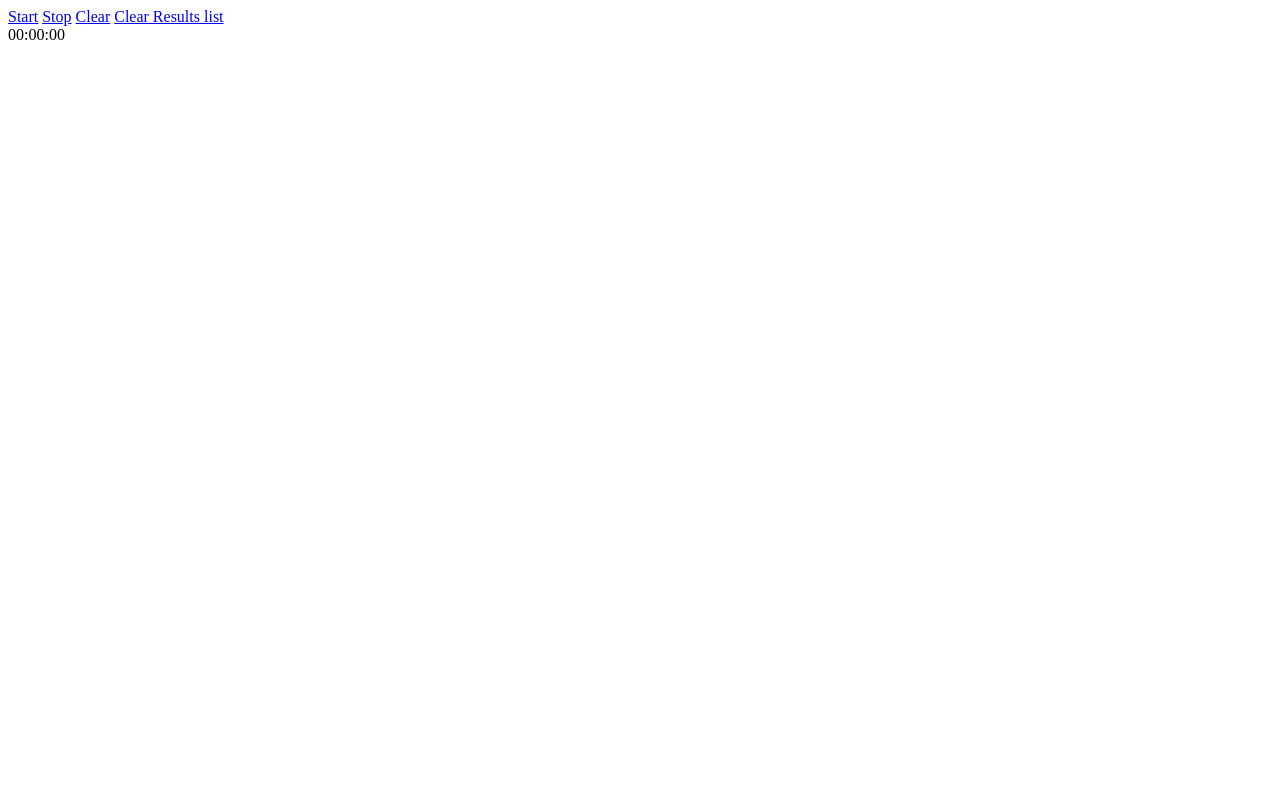
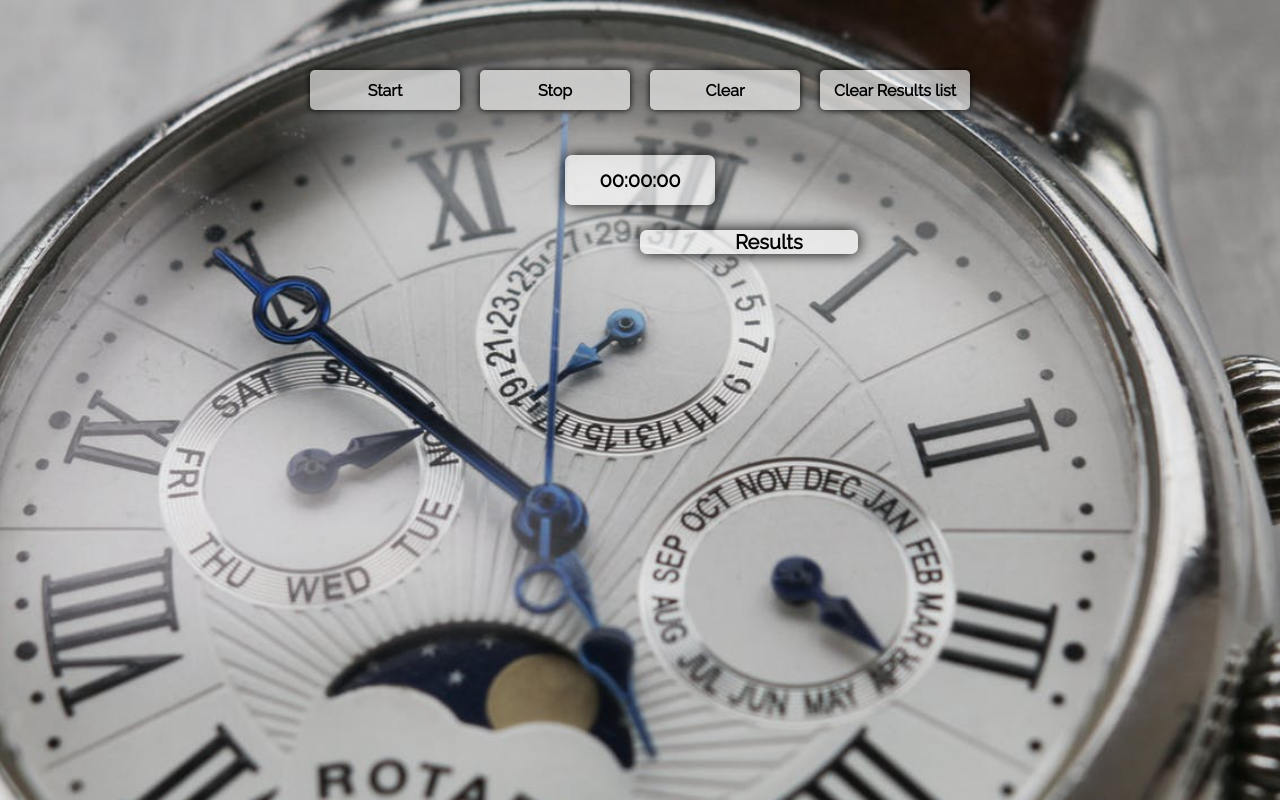
Before and after one commit to marcinswirek/ES6_stopwatch, a website: page index.html in a window 1280 px wide. Drawn offline with nearby package versions, Linux system fonts and the light colour scheme; files that its build step writes are made by us from their sources.

Commit message:
Correct some white spaces in code. Add style. Delete extra js file and folder. Add background pic in images folder

```diff
--- a/index.html
+++ b/index.html
@@ -3,7 +3,7 @@
   <head>
     <meta charset="UTF-8" />
     <title>Timer!</title>
-    <link rel="stylesheet" href="css/styles.css">
+    <link rel="stylesheet" href="css/style.css">
   </head>
   <body>
     <nav class="controls">
@@ -13,7 +13,7 @@
 		<a href="#" class="button" id="clear-results">Clear Results list</a>
 	</nav>
 	<div class="stopwatch"></div>
-	<ul class="results"></ul>
+	<ul class="results">Results</ul>
     <script type="text/javascript" src="script-compiled.js"></script>
   </body>
 </html>
--- a/sass/style.scss
+++ b/sass/style.scss
@@ -0,0 +1,82 @@
+@import url('https://fonts.googleapis.com/css?family=PT+Sans|Quicksand|Raleway');
+
+// Variables
+$black: black;
+$white: white;
+$font-size-m: 20px;
+
+// Content
+* {
+    box-sizing: border-box;
+    //border: 1px solid red;
+}
+
+body {
+    font-family: 'Raleway', 'Quicksand', sans-serif;
+    margin: 0 auto;
+    background-image: url('../images/stoper.jpeg');
+    background-size: cover;
+    background-position: center;
+    background-repeat: no-repeat;
+    height: 100vh;
+    display: flex;
+    flex-direction: column;
+    text-align: center;
+}
+
+nav {
+    text-align: center;
+    display: flex;
+    justify-content: center;
+    padding-top: 60px;
+    padding-bottom: 30px;
+}
+
+a {
+    height: 40px;
+    width: 150px;
+    margin: 10px;
+    color: $black;
+    font-weight: 700;
+    background-color: rgba($white, .6);
+    display: flex;
+    align-items: center;
+    justify-content: center;
+    border-radius: 5px;
+    text-decoration: none;
+    transition: .3s all linear;
+    box-shadow: 0 0 7px $black;
+    &:hover {
+        transform: scale(1.1) rotate(1deg);
+        box-shadow: 0 0 15px $black;
+    }
+}
+
+.stopwatch {
+    display: flex;
+    justify-content: center;
+    align-items: center;
+    width: 150px;
+    margin: 5px auto;
+    height: 50px;
+    font-size: $font-size-m;
+    font-weight: 900;
+    background-color: rgba($white, .6);
+    box-shadow: 0 0 15px $black;
+    border-radius: 7px;
+}
+
+.results {
+    display: flex;
+    flex-direction: column;
+    justify-content: center;
+    align-items: center;
+    font-size: $font-size-m;
+    width: 17%;
+    background-color: rgba($white, .6);
+    list-style-type: none;
+    font-weight: 900;
+    margin-left: 50vw;
+    box-shadow: 0 0 15px $black;
+    border-radius: 7px;
+}
--- a/script.js
+++ b/script.js
@@ -59,6 +59,7 @@ class StopWatch {
       this.times.seconds = 0;
     }
   }
+
   results(times) {
     let elementLi = document.createElement("li");
     let resultsEl = document.querySelector(".results");
@@ -76,23 +77,13 @@ class StopWatch {
     this.running = false;
     clearInterval(this.watch);
     this.results(this.times);
-    this.reset(); //zapobiega ponownemu dodaniu do listy uzyskanego czasu
+    this.reset();
   }
 
   clearWatch() {
     this.print();
   }
 
-  /*clearResults(){
-		let childs = document.querySelectorAll('li');
-		const parentUl = document.querySelector('.results');
-		let childsLength = childs.length;
-		for(let i=0;i <= childsLength; i++){
-			parentUl.removeChild(childs[i]);
-
-		}
-
-	}*/
   clearResults() {
     const parentUl = document.querySelector(".results");
     while (parentUl.firstChild) {
```
Also changed, not shown: css/style.css, images/stoper.jpeg (added), js/script.js (deleted), 1 other file.
